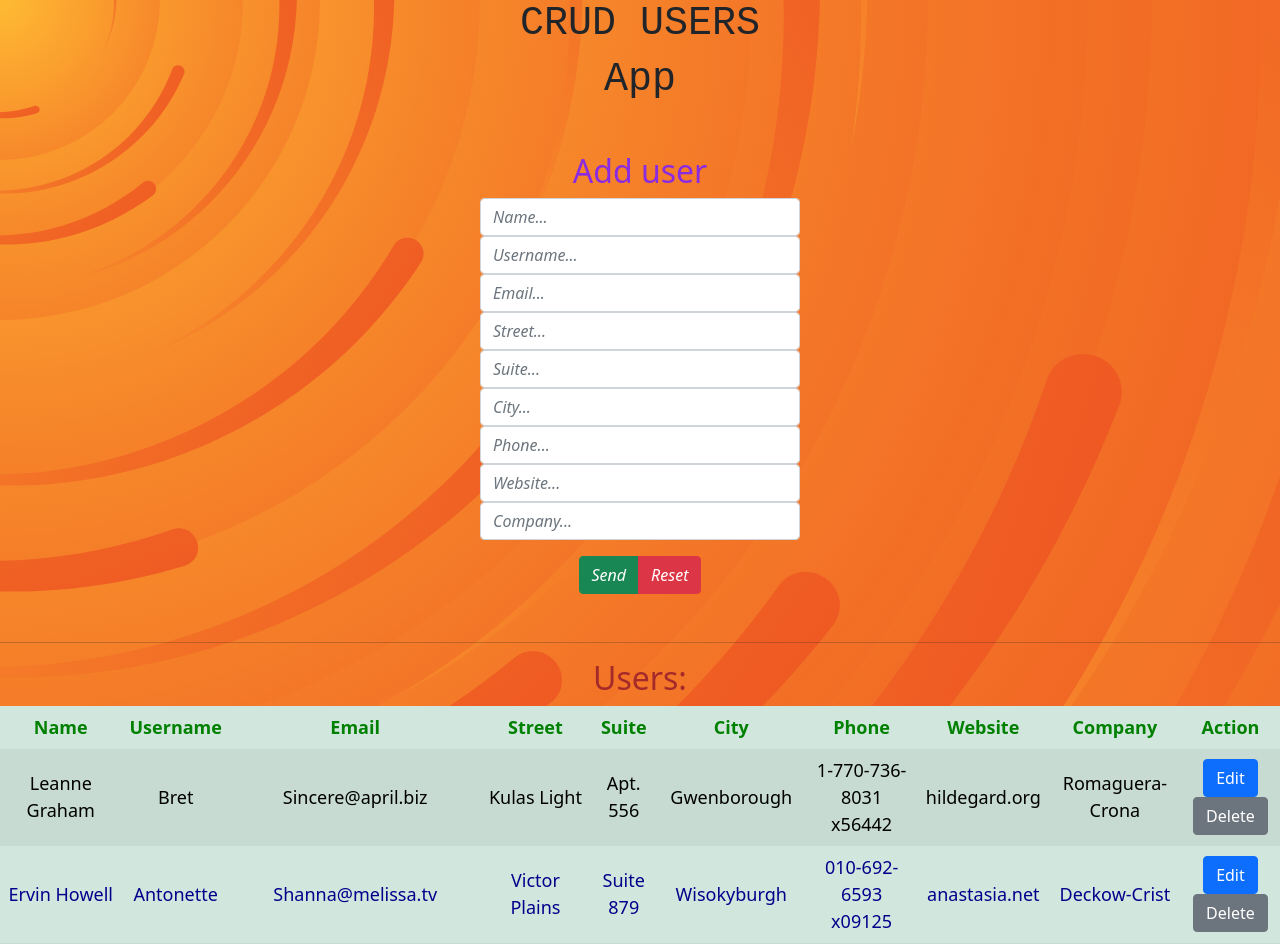
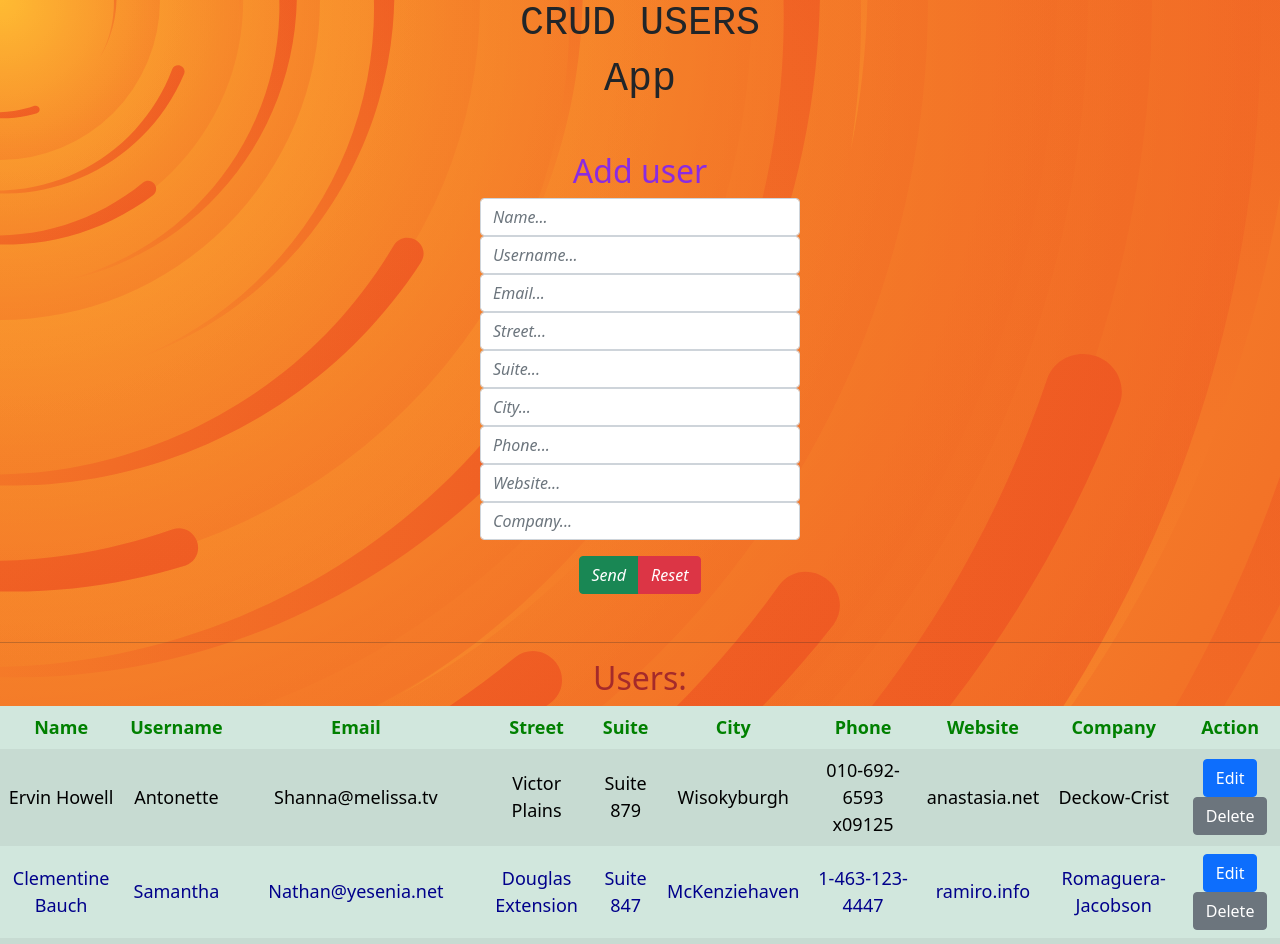
Before and after one commit to betoayza/users-crud, a React (Create React App) app: page / in a window 1280 px wide. Shown: the top 944 px of the page. Built offline with nearby package versions, Linux system fonts and the light colour scheme; data requests are answered from the project's data file.

Commit message:
CRUD Operations working

```diff
--- a/src/api/db.json
+++ b/src/api/db.json
@@ -1,17 +1,5 @@
 {
   "users": [
-        {
-          "id": 1,
-          "name": "Leanne Graham",
-          "username": "Bret",
-          "email": "Sincere@april.biz",
-          "street": "Kulas Light",
-          "suite": "Apt. 556",
-          "city": "Gwenborough",
-          "phone": "1-770-736-8031 x56442",
-          "website": "hildegard.org",
-          "company": "Romaguera-Crona"
-        },
     {
       "id": 2,
       "name": "Ervin Howell",
--- a/src/components/CrudAPI.js
+++ b/src/components/CrudAPI.js
@@ -11,13 +11,12 @@ const CrudAPI = () => {
   const [error, setError] = useState(null);
   const [loading, setLoading] = useState(true);
 
+  let apiHelper = helpHttp();
+  let uriDb = "http://localhost:5000/users";
 
   //La primer carga la hace en 'db'
   useEffect(() => {
-    let api = helpHttp();
-    let uri = "http://localhost:5000/users";
-    api.get(uri)
-      .then((res) => {
+    apiHelper.get(uriDb).then((res) => {
       console.log(res);
       if (!res.error) {
         setDb(res);
@@ -26,27 +25,80 @@ const CrudAPI = () => {
         setError(res);
         console.log(error);
       }
-      })
+    });
     setLoading(false);
   }, []); //solo ejecuta la 1era vez
 
   const createData = (data) => {
+    //recibe los datos del form
     console.log(data);
     data.id = Date.now();
-    console.log(data);
-    setDb([...db, data]);
+
+    let options = {
+      body: data,
+      headers: { "content-type": "application/json" },
+    };
+
+    apiHelper
+      .post(uriDb, options)
+      .then((res) => {
+        console.log(error);
+        if (!res.error) {
+          setDb({ ...db, res });
+        } else {
+          setError(res);
+        }
+      })
+      .catch((error) => error);
   };
 
   const updateData = (data) => {
+    let endpoint = `${uriDb}/${data.id}`;
+    console.log(endpoint);
+
+    let options = {
+      body: data,
+      headers: { "content-type": "application/json" },
+    };
+
+    apiHelper
+      .put(endpoint, options)
+      .then((res) => {
+        if (!res.error) {
+          //si hay coincidencia de ID devuelve la bds actualizada
+          //si no, devuelve tal cual
           let newData = db.map((elem) => (data.id === elem.id ? data : elem));
           setDb(newData);
+        } else {
+          setError(res);
+        }
+      })
+      .catch((error) => error);
   };
 
   const deleteData = (id) => {
     let isDelete = window.confirm(`Are you sure to delete id: ${id} ?`); //returns boolean
+
+
     if (isDelete) {
+      let endpoint = `${uriDb}/${id}`;
+
+      let options={
+        headers: {"content-type": "application/json"}
+      };
+
+      apiHelper
+      .del(endpoint, options)
+      .then((res) => {
+        if (!res.error) {
+          //filtra el id coincidente
           let newData = db.filter((el) => el.id !== id);
           setDb(newData);
+        } else {
+          setError(res);
+        }
+      })
+      .catch((error) => error);
     } else {
       return;
     }
--- a/src/components/Message.css
+++ b/src/components/Message.css
@@ -9,4 +9,5 @@ h2 {
     vertical-align: middle;
     background-color: black;
     border-radius: 0.50rem;
+    margin-bottom: 3rem;
 }
```
Lines whose indentation alone changed are shown as unchanged.
